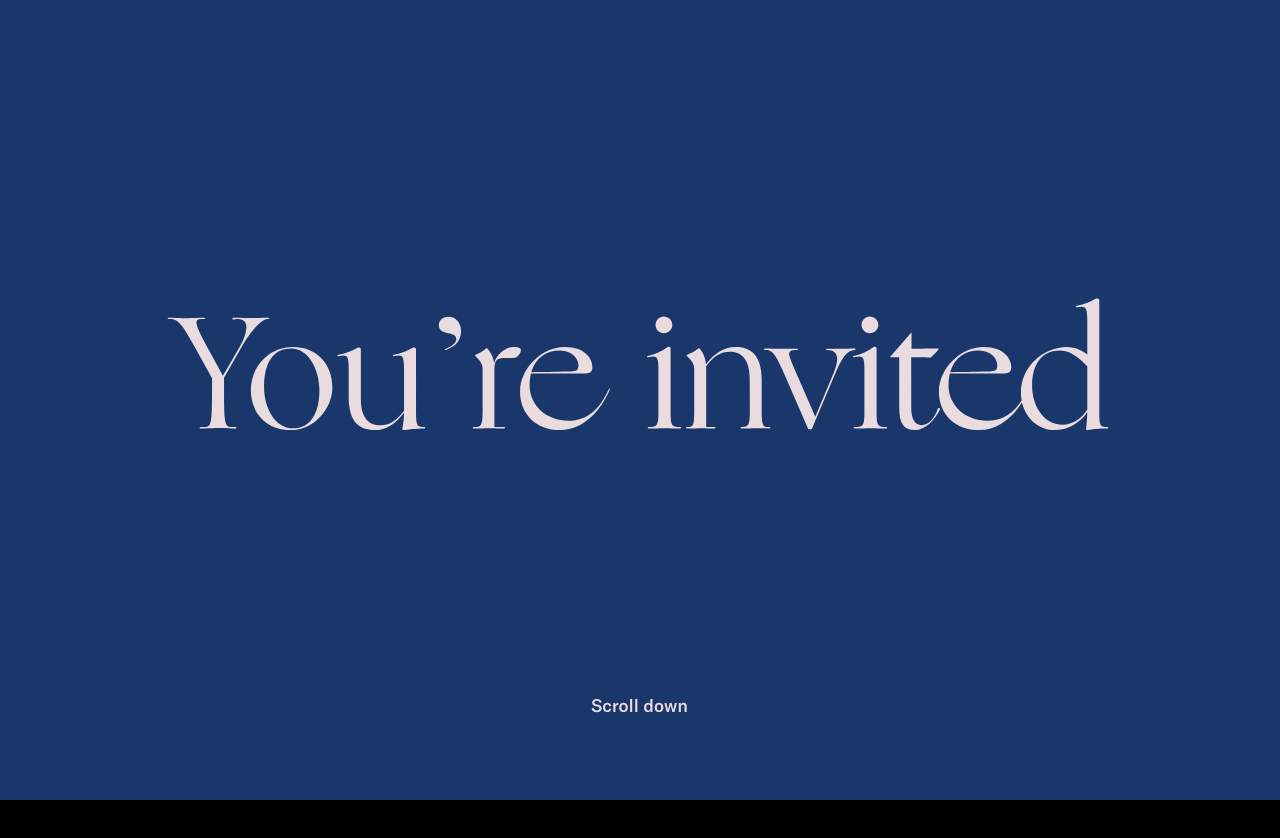
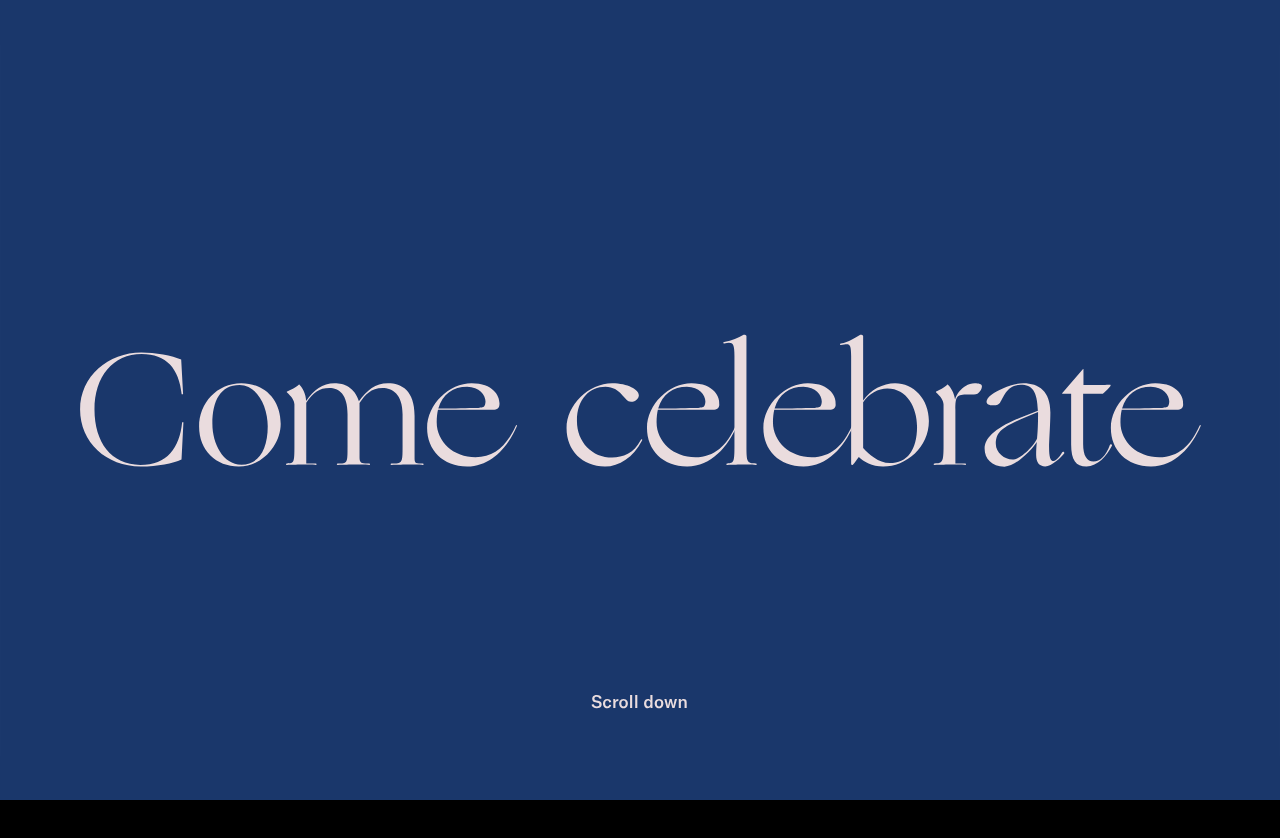
Before and after one commit to rylene/wedding, a plain HTML site: page index.html in a window 1280 px wide. Shown: the top 838 px of the page. Drawn offline with Linux system fonts and the light colour scheme.

Commit message:
update first screen

```diff
--- a/index.html
+++ b/index.html
@@ -82,7 +82,7 @@ body {
 	<a class="page full content"
 		href="seleneandryangetmarried.ics"
 		style="background-color: #1A376B;">
-		<div class="full content fadein" style="background-image: url('yourinvited.svg'); background-size: contain">
+		<div class="full content fadein" style="background-image: url('youreinvited-2.svg'); background-size: contain">
 		</div>
 	</a>
 </body>
```
Also changed, not shown: savethedate-2.svg (added), youreinvited-2.svg (added).
